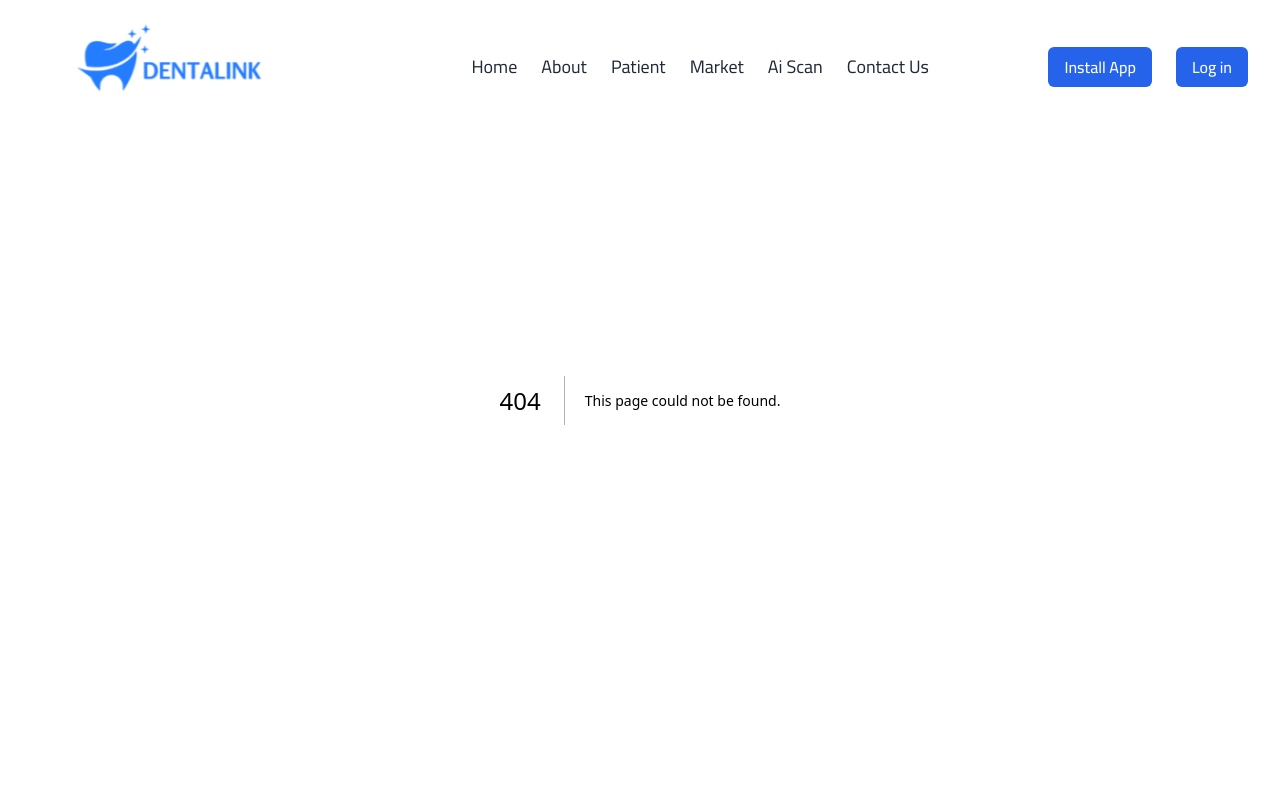
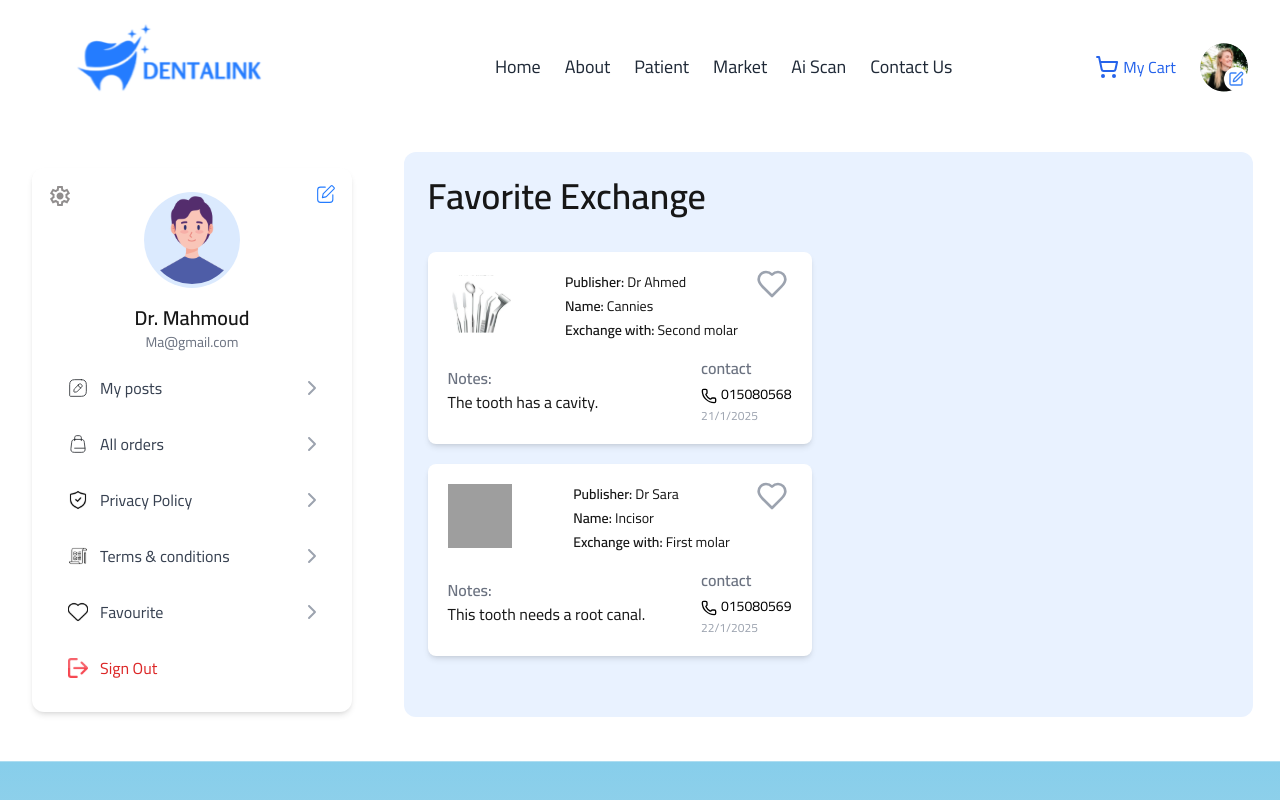
Before and after one commit to doniahusien/denta-Link, a Next.js app: page /favourite/exchange in a window 1280 px wide. Before the commit this address had no page. Shown: the top 800 px of the page. Built offline with nearby package versions, Linux system fonts and the light colour scheme; sample sign-in values are in the browser's storage; grey boxes are pictures that could not be loaded.

Commit message:
Add new profile pages for editing, favorites, and exchange

```diff
--- /dev/null
+++ b/src/app/(profile)/edit/page.jsx
@@ -0,0 +1,51 @@
+"use client";
+import ContentBox from "@/components/UI/profile/ContentBox";
+import ProtectedRoute from "@/components/ProtectedRoute";
+import Input from "@/components/auth/Input";
+import Label from "@/components/auth/Label";
+
+export default function EditPage() {
+    return (
+        <ProtectedRoute>
+            <ContentBox title="Edit Profile">
+                <div className="flex flex-col items-center gap-8  p-6 rounded-lg max-w-2xl mx-auto">
+                    <div className="w-28 h-28 mb-4">
+                        <img src="/images/profile/pfp.svg" alt="Profile" className="rounded-full" />
+                    </div>
+                    <div className="md:grid grid-cols-2 sm:flex  gap-4 w-full">
+                        <div>
+                            <Label text="Name" flag />
+                            <Input type="name" placeholder="Dr. Mahmoud" />
+                        </div>
+                        <div>
+                            <Label text="Email" flag />
+                            <Input type="email" placeholder="Dr.Mahmoud@gmail.com" />
+                        </div>
+                        <div>
+                            <Label text="Academic Year" flag />
+                            <select className="w-full border border-gray-300 rounded-lg p-2" >
+                                <option>Select level</option>
+                                <option value='1nd'>1st</option>
+                                <option value='2nd'>2nd</option>
+                                <option value='3nd'>3rd</option>
+                                <option value='4nd'>4th</option>
+                                <option value='5nd'>5th</option>
+                            </select>
+                        </div>
+                        <div>
+                            <Label text="phone" flag />
+                            <Input type="text" placeholder="01234567891" />
+
+                        </div>
+                    </div>
+                    <div className="w-full">
+                        <Label text="Password" />
+                        <Input type="text" placeholder="**********" className="col-span-2" />
+
+                    </div>
+                    <button className="bg-blue-500 text-white mt-6 px-6 py-2 rounded-lg shadow hover:bg-blue-600">Save</button>
+                </div>
+            </ContentBox>
+        </ProtectedRoute>
+    );
+}
--- /dev/null
+++ b/src/app/(profile)/favourite/exchange/page.jsx
@@ -0,0 +1,59 @@
+"use client";
+
+import { useEffect, useState } from "react";
+import ContentBox from "@/components/UI/profile/ContentBox";
+import ProtectedRoute from "@/components/ProtectedRoute";
+import ExchangeCard from "@/components/market/ExchangeCard";
+
+export default function FavPage() {
+    const [exchanges, setExchanges] = useState([]);
+
+    useEffect(() => {
+        const data = [
+            {
+                publisher: "Dr Ahmed",
+                name: "Cannies",
+                imageSrc: "/images/Profile/mirror.svg",
+                exchangeWith: "Second molar",
+                notes: "The tooth has a cavity.",
+                contact: "015080568",
+                date: "21/1/2025",
+                isFavorite: true,
+            },
+            {
+                publisher: "Dr Sara",
+                name: "Incisor",
+                imageSrc: "/images/Profile/tooth.svg",
+                exchangeWith: "First molar",
+                notes: "This tooth needs a root canal.",
+                contact: "015080569",
+                date: "22/1/2025",
+                isFavorite: true,
+            },
+        ];
+
+        setExchanges(data);
+    }, []);
+
+    return (
+        <ProtectedRoute>
+            <ContentBox title="Favorite Exchange">
+                <div className="flex flex-col pt-5 gap-5">
+                    {exchanges.map((exchange, index) => (
+                        <ExchangeCard
+                            key={index}
+                            publisher={exchange.publisher}
+                            name={exchange.name}
+                            imageSrc={exchange.imageSrc}
+                            exchangeWith={exchange.exchangeWith}
+                            notes={exchange.notes}
+                            contact={exchange.contact}
+                            date={exchange.date}
+                            isFavorite={exchange.isFavorite}
+                        />
+                    ))}
+                </div>
+            </ContentBox>
+        </ProtectedRoute>
+    );
+}
--- /dev/null
+++ b/src/app/(profile)/favourite/tools/page.jsx
@@ -0,0 +1,32 @@
+"use client";
+
+import { useEffect } from "react";
+import ContentBox from "@/components/UI/profile/ContentBox";
+import ProtectedRoute from "@/components/ProtectedRoute";
+import Card from "@/components/profile/ToolCard";
+
+export default function FavPage() {
+
+    return (
+        <ProtectedRoute>
+            <ContentBox title="Favorite Tools">
+                <div className="flex flex-col pt-5">
+                    <Card
+                        type="tool"
+                        name="Dental Drill"
+                        imageSrc="/images/Profile/mirror.svg"
+                        additionalFields={[
+                            { label: "Price", name: "price", value: "$120" },
+                            { label: "Category", name: "category", value: "Endodontics" },
+                            { label: "Description", name: "description", value: "Used for orthodontic treatments." }
+                        ]}
+                        isFavorite={true}
+                        patientId="255"
+
+                    />
+
+                </div>
+            </ContentBox>
+        </ProtectedRoute>
+    );
+}
--- /dev/null
+++ b/src/app/(profile)/posts/exchange/page.jsx
@@ -0,0 +1,27 @@
+"use client";
+import ProtectedRoute from '@/components/ProtectedRoute';
+import ContentBox from '@/components/UI/profile/ContentBox';
+import ExchangeCard from '../../../../components/profile/ExchangeCard'
+
+export default function ProfilePage() {
+    return (
+        <ProtectedRoute>
+            <ContentBox title="Exchange">
+                <div className="flex flex-col justify-center">
+                    <ExchangeCard
+                        publisher="Dr Ahmed"
+                        name="Cannies"
+                        imageSrc="/images/Profile/mirror.svg"
+                        exchangeWith="Second molar"
+                        notes="The tooth has a cavity."
+                        contact="015080568"
+                        date="21/1/2025"
+                        isFavorite={false}
+                        onEdit={(updatedData) => console.log("Updated Patient:", updatedData)}
+
+                    />
+                </div>
+            </ContentBox>
+        </ProtectedRoute>
+    );
+}
```
